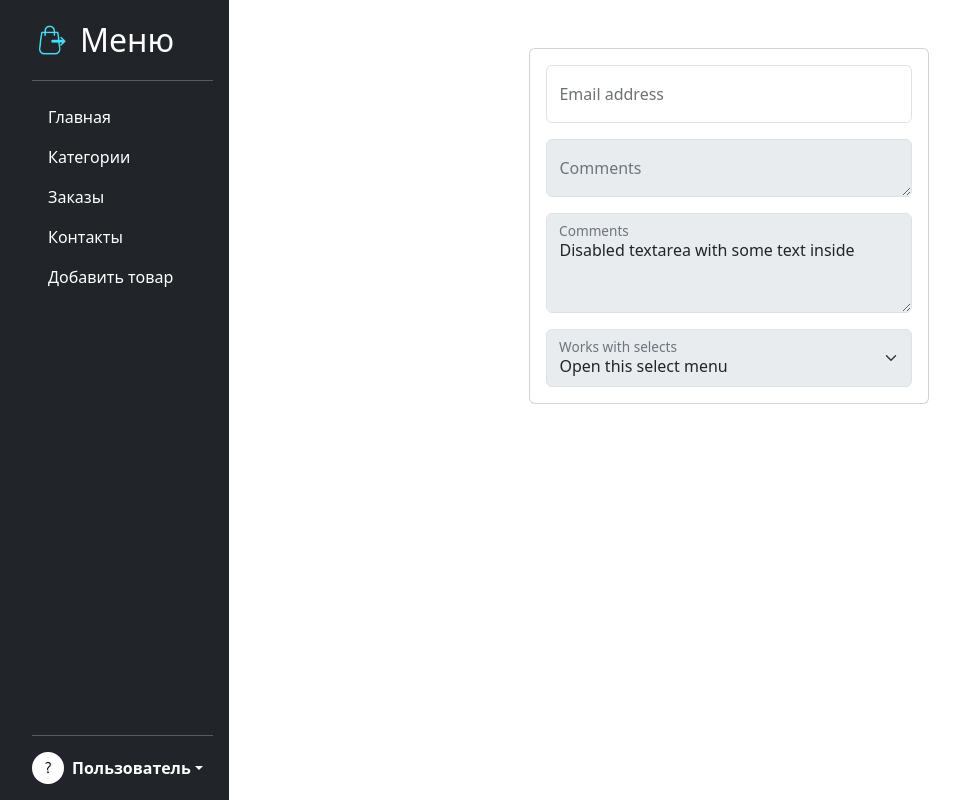
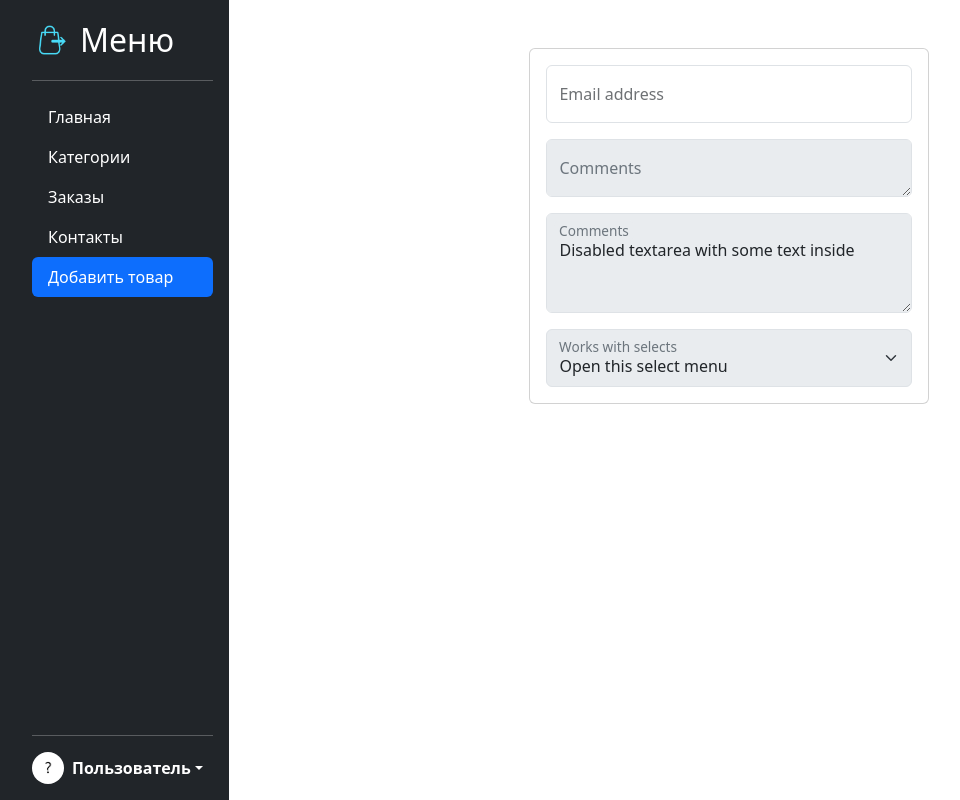
Before and after one commit to xzista/homework_4, a Django app: page /catalog/product_create/ in a window 1280 px wide. Shown: the whole page, without its empty margins (0-960 px from the left). Run offline with Django 5.2, Linux system fonts and the light colour scheme; some libraries are stand-ins or nearby versions.

Commit message:
update menu.html

```diff
--- a/catalog/templates/menu.html
+++ b/catalog/templates/menu.html
@@ -31,7 +31,7 @@
                 </a>
             </li>
             <li>
-                <a href="#" class="nav-link {% active request 'add_product' %}">
+                <a href="{% url 'catalog:product_create' %}" class="nav-link {% active request 'product_create' %}">
                     Добавить товар
                 </a>
             </li>
```
